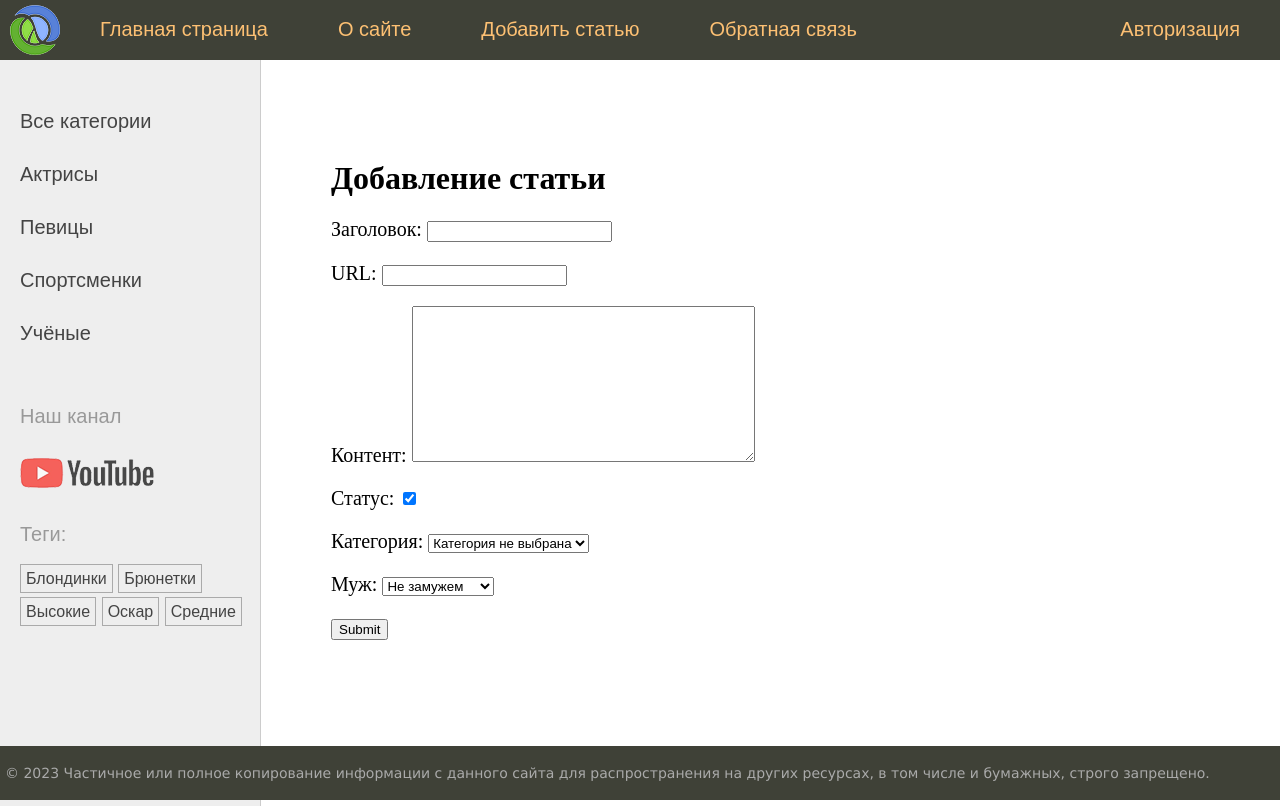
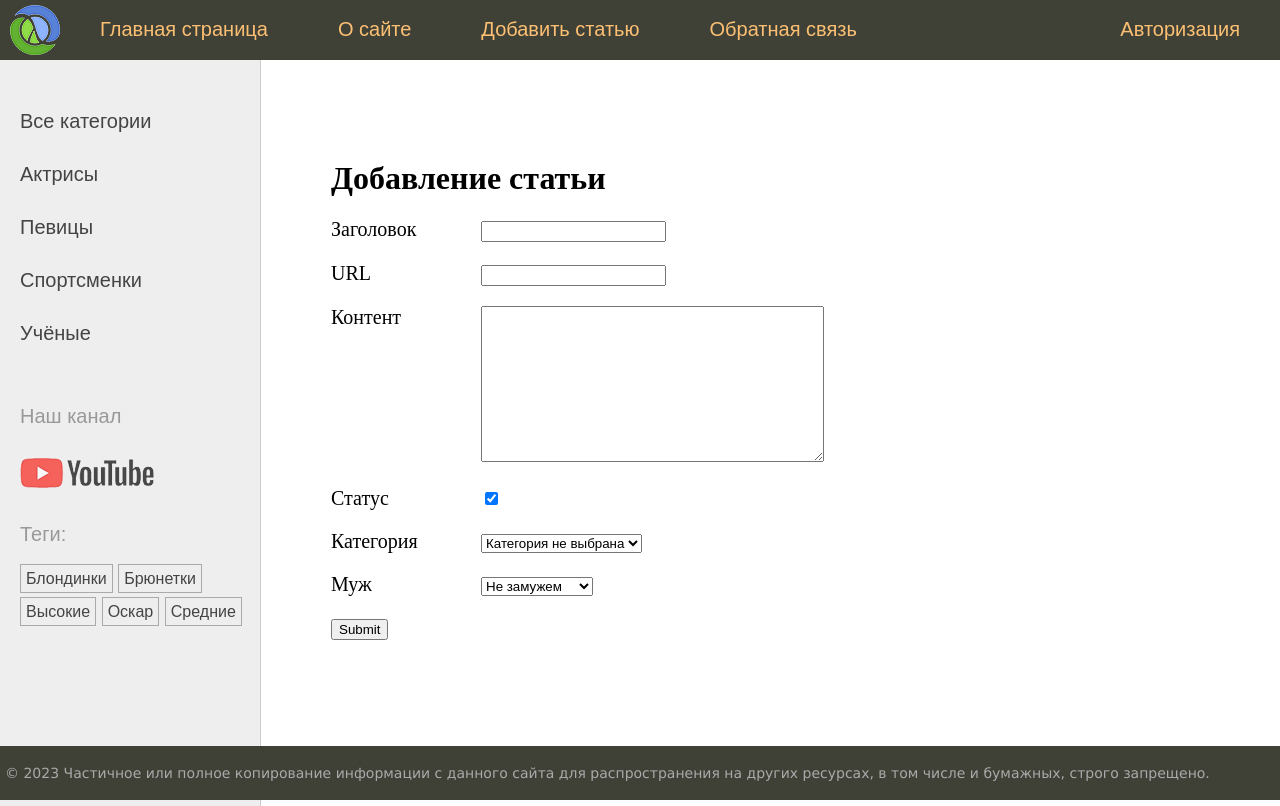
Before and after one commit to yura702007/projectDjango, a Django app: page /add_page/ in a window 1280 px wide. Run offline with Django 4.2, Linux system fonts and the light colour scheme; data comes from the database, SQL or seed files in the repository.

Commit message:
load form in loop for

```diff
--- a/sitewomen/women/templates/women/add_page.html
+++ b/sitewomen/women/templates/women/add_page.html
@@ -4,7 +4,11 @@
 <h1>{{ title }}</h1>
 <form action="" method="POST">
     {% csrf_token %}
-    {{ form.as_p }}
+    <div class="form-error">{{ form.non_field_errors }}</div>
+    {% for f in form %}
+    <p><label class="form-label" for="{{ f.id_for_label }}">{{ f.label }}</label>{{ f }}</p>
+    <div class="form-error">{{ f.errors }}</div>
+    {% endfor %}
     <p><button type="submit">Submit</button></p>
 </form>
 {% endblock %}
```
